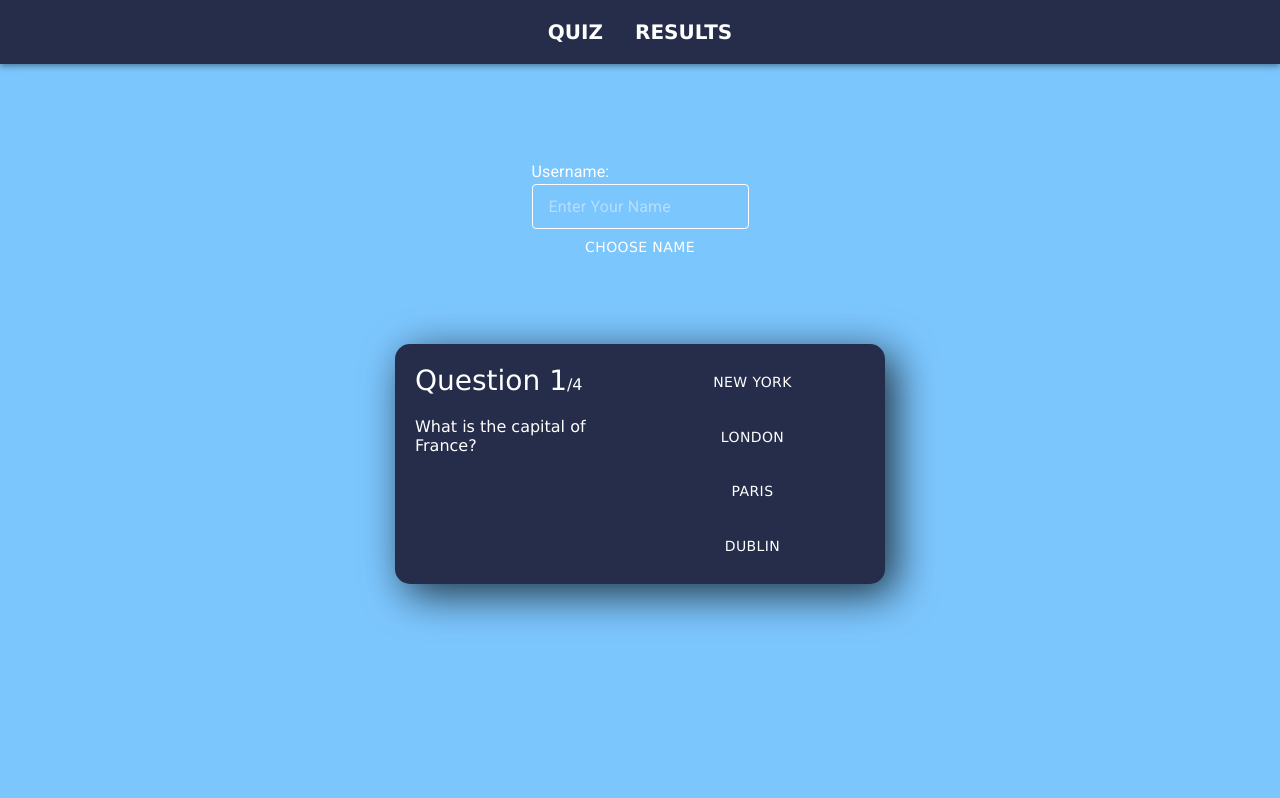
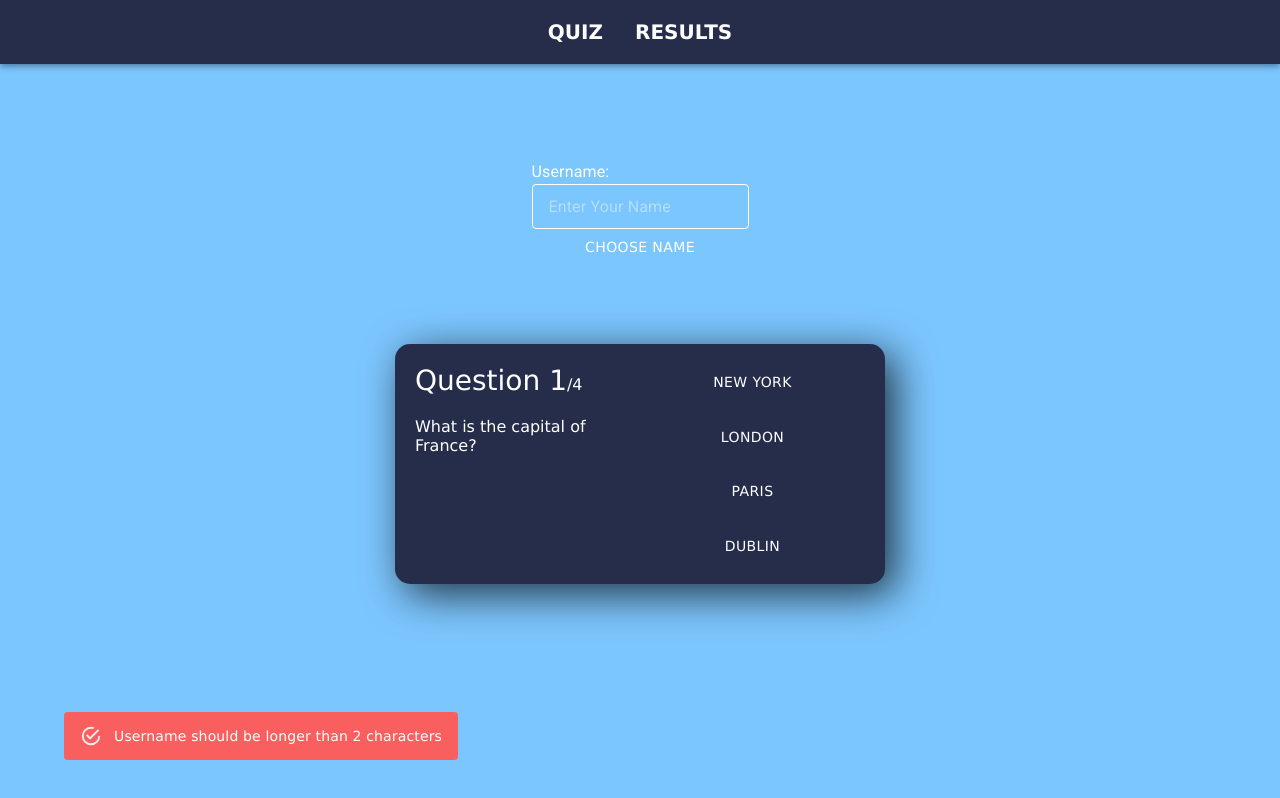
Before and after one commit to IlyaKrapivnoy/react_quiz_selftest, a React (Create React App) app: page / in a window 1280 px wide. Both pictures are taken after a click on the button "CHOOSE NAME". Shown: the top 798 px of the page. Built offline with nearby package versions, Linux system fonts and the light colour scheme.

Commit message:
add alert to username checking

```diff
--- a/package.json
+++ b/package.json
@@ -5,6 +5,7 @@
   "dependencies": {
     "@material-ui/core": "^4.12.3",
     "@material-ui/icons": "^4.11.2",
+    "@material-ui/lab": "^4.0.0-alpha.60",
     "@testing-library/jest-dom": "^5.11.4",
     "@testing-library/react": "^11.1.0",
     "@testing-library/user-event": "^12.1.10",
--- a/src/components/Quiz.jsx
+++ b/src/components/Quiz.jsx
@@ -1,6 +1,7 @@
 import React, { useState } from 'react';
 import { Button, InputBase, Typography } from '@material-ui/core';
 import { makeStyles } from '@material-ui/core/styles';
+import Alert from '@material-ui/lab/Alert';
 
 const useStyles = makeStyles((theme) => ({
     textField: {
@@ -16,6 +17,12 @@ const useStyles = makeStyles((theme) => ({
         minWidth: 200,
         display: 'flex',
         alignItems: 'center',
+    },
+    alertStyles: {
+        position: 'absolute',
+        bottom: '5%',
+        left: '5%',
+        backgroundColor: '#f95f5f',
     },
 }));
 
@@ -68,6 +75,7 @@ const Quiz = () => {
     const [score, setScore] = useState(0);
     const [username, setUsername] = useState('');
     const [usernameInput, setUsernameInput] = useState(false);
+    const [openAlert, setOpenAlert] = useState(false);
 
     const handleAnswerButtonClick = (isCorrect) => {
         if (isCorrect === true) {
@@ -85,10 +93,15 @@ const Quiz = () => {
 
     const handleUsernameInput = () => {
         if (username.length < 2) {
-            alert('Username should be longer than 2 characters');
+            setOpenAlert(true);
         } else {
             setUsernameInput(!usernameInput);
+            setOpenAlert(false);
         }
+    };
+
+    const handleGameData = (username, score) => {
+        console.log({ username, score });
     };
 
     return (
@@ -122,9 +135,10 @@ const Quiz = () => {
                             <Button
                                 variant='outlined'
                                 color='secondary'
-                                onClick={() => {
+                                onClick={(score, username) => {
                                     setShowScore(false);
                                     setCurrentQuestion(0);
+                                    handleGameData(score, username);
                                 }}
                             >
                                 Play again
@@ -163,6 +177,11 @@ const Quiz = () => {
                     </>
                 )}
             </div>
+            {openAlert ? (
+                <Alert className={classes.alertStyles}>
+                    Username should be longer than 2 characters
+                </Alert>
+            ) : null}
         </div>
     );
 };
```
Also changed, not shown: 1 other file (tests, documents, lock files or other folders).
